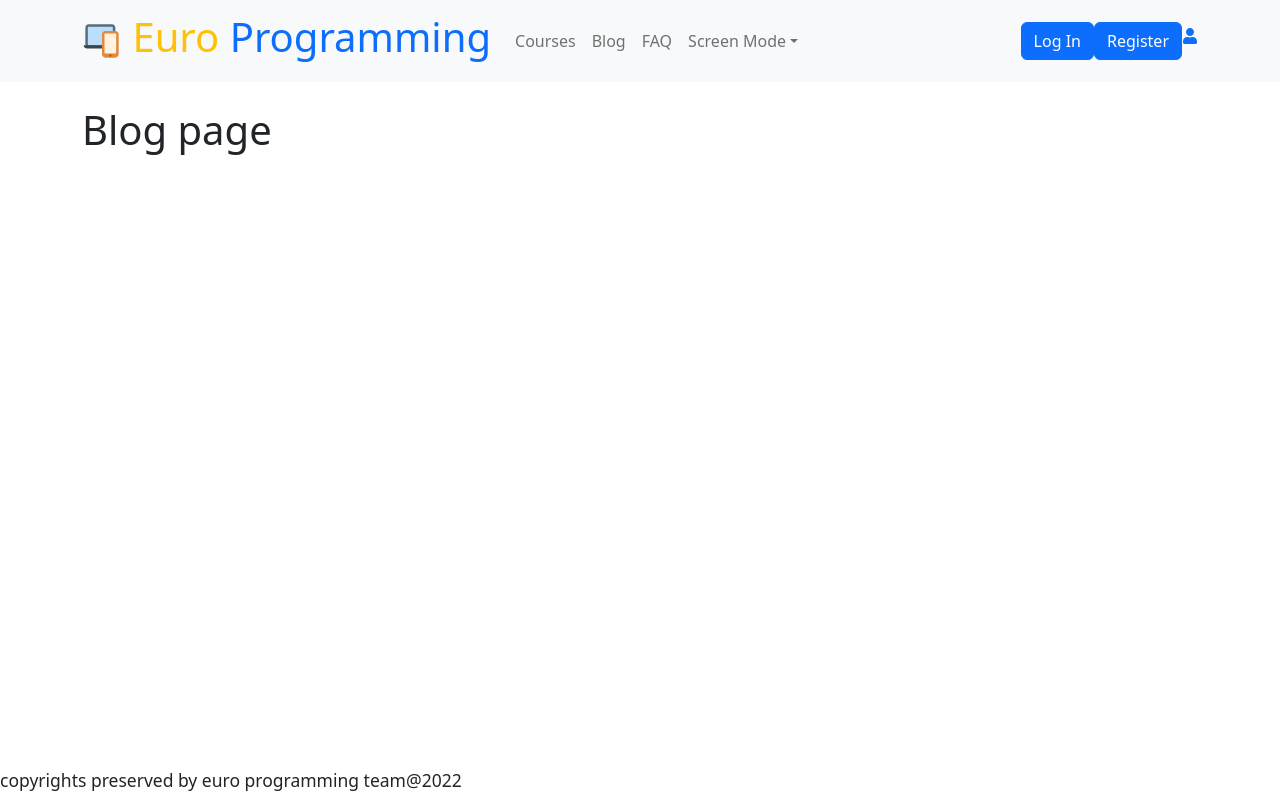
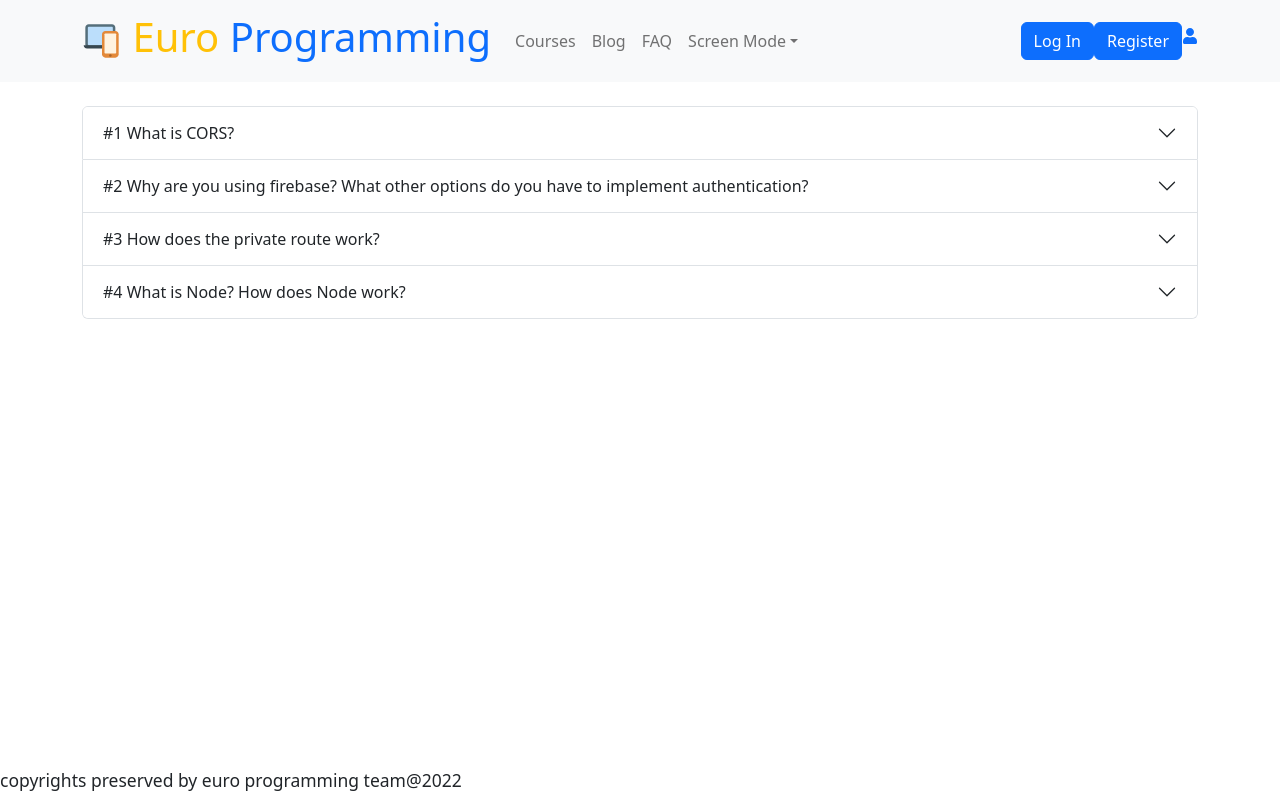
Before and after one commit to tahminarim/euro-programming, a React (Create React App) app: page /blog in a window 1280 px wide. Built offline with nearby package versions, Linux system fonts and the light colour scheme; no server answers.

Commit message:
blog page with question and answer added

```diff
--- a/src/pages/Blog/Blog.js
+++ b/src/pages/Blog/Blog.js
@@ -1,10 +1,53 @@
 import React from 'react';
+import Accordion from 'react-bootstrap/Accordion';
 
 const Blog = () => {
     return (
-        <div>
-            <h1> Blog page</h1>
-        </div>
+        <Accordion>
+        <Accordion.Item eventKey="0">
+          <Accordion.Header>#1 What is CORS?</Accordion.Header>
+          <Accordion.Body>
+          Cross-Origin Resource Sharing (CORS) is an HTTP-header based mechanism that allows a server to indicate any origins (domain, scheme, or port) other than its own from which a browser should permit loading resources. CORS also relies on a mechanism by which browsers make a "preflight" request to the server hosting the cross-origin resource, in order to check that the server will permit the actual request. In that preflight, the browser sends headers that indicate the HTTP method and headers that will be used in the actual request.
+          </Accordion.Body>
+        </Accordion.Item>
+
+
+        <Accordion.Item eventKey="1">
+          <Accordion.Header>#2 Why are you using firebase? What other options do you have to implement authentication?</Accordion.Header>
+          <Accordion.Body>
+          Firebase is great for quick projects: it's easy to set up, fast, in many cases requires only front-end logic. It lets you focus on your app instead of implementing custom authentication, web sockets or database connections.
+            <br/>
+            Other ways to authenticate can be through cards, retina scans, voice recognition, and fingerprints.
+            <br/>
+            5 Common Authentication Types
+                Password-based authentication. Passwords are the most common methods of authentication. ...
+                Multi-factor authentication. ...
+                Certificate-based authentication. ...
+                Biometric authentication. ...
+                Token-based authentication.
+          </Accordion.Body>
+        </Accordion.Item>
+
+        <Accordion.Item eventKey="2">
+          <Accordion.Header>#3 How does the private route work?</Accordion.Header>
+          <Accordion.Body>
+          The private route component is similar to the public route, the only change is that redirect URL and authenticate condition. If the user is not authenticated he will be redirected to the login page and the user can only access the authenticated routes If he is authenticated (Logged in).
+
+          </Accordion.Body>
+        </Accordion.Item>
+
+
+
+        <Accordion.Item eventKey="3">
+          <Accordion.Header>#4 What is Node? How does Node work? </Accordion.Header>
+          <Accordion.Body>
+          Node is a used as backend service where javascript works on the server-side of the application. This way javascript is used on both frontend and backend. Node. js runs on chrome v8 engine which converts javascript code into machine code, it is highly scalable, lightweight, fast, and data-intensive.
+
+          </Accordion.Body>
+        </Accordion.Item>
+
+
+      </Accordion>
     );
 };
 
--- a/src/pages/Login/Register/Register.js
+++ b/src/pages/Login/Register/Register.js
@@ -5,7 +5,7 @@ import toast from 'react-hot-toast';
 import { Link } from 'react-router-dom';
 import { AuthContext } from '../../../contexts/AuthProvider/AuthProvider';
 
-import SignIn from '../SignIn/SignIn';
+
 
 const Register = () => {
     const [error, setError] = useState('');
```
